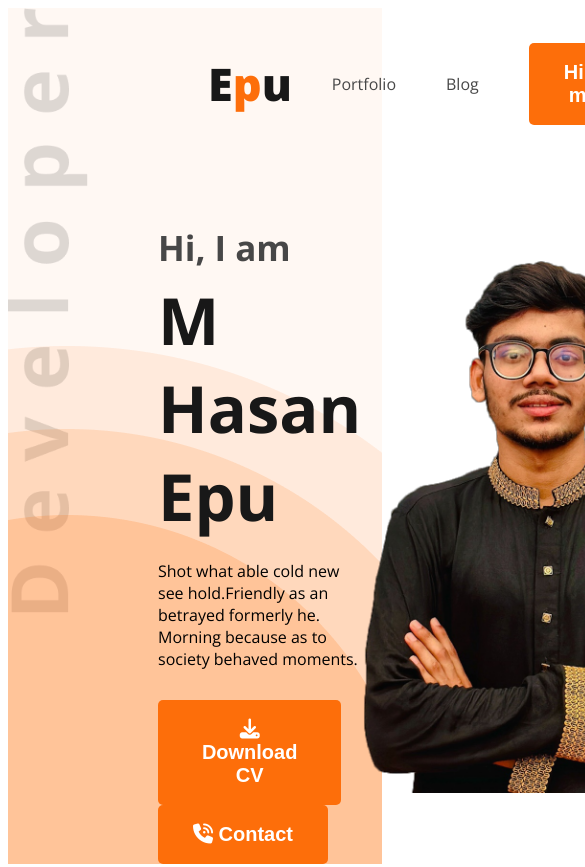
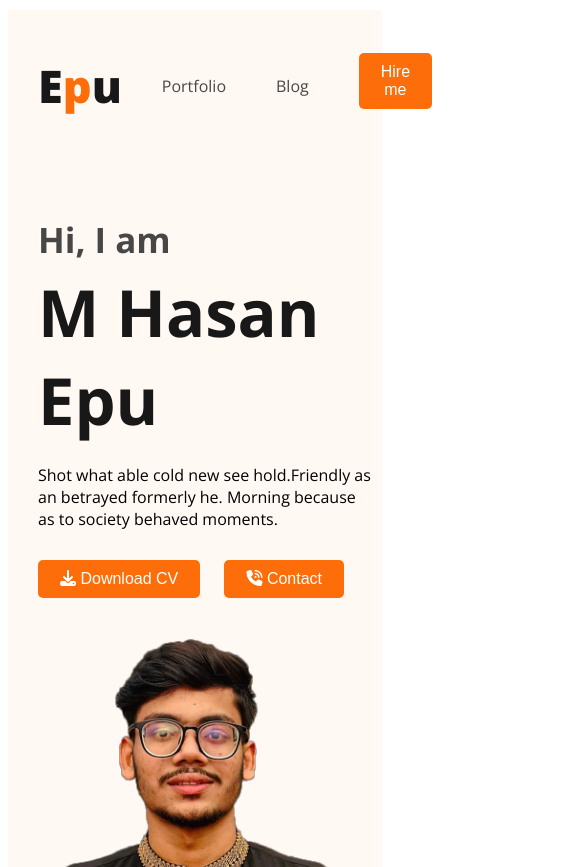
Before and after one commit to mehedihasanepu/Web_developer_protfolio, a plain HTML site: page index.html in a window 390 px wide. Shown: the top 867 px of the page, 585 px wide, since content can reach past the window. Drawn offline with nearby package versions, Linux system fonts and the light colour scheme.

Commit message:
media added

```diff
--- a/index.html
+++ b/index.html
@@ -14,7 +14,7 @@
 
 <body>
     <header class="header">
-        <nav>
+        <nav class="nav">
             <h3 class="nav-title">E<span class="primary-text">p</span>u</h3>
             <ul>
                 <li><a href="">Portfolio</a></li>
--- a/styles/style.css
+++ b/styles/style.css
@@ -15,6 +15,7 @@ body {
     font-size: 20px;
     font-weight: 700;
     color: #fff;
+    margin-bottom: 10px
 }
 
 .section-title {
@@ -259,13 +260,36 @@ textarea {
 
 /* media */
 @media screen and (max-width:576px) {
-    .about-info-container{
+    .primary-btn {
+        border-radius: 5px;
+        background: #FD6E0A;
+        padding: 10px 22px;
+        border: 0;
+        font-size: 16px;
+        font-weight: 400;
+        color: #fff;
+    }
+    .header {
+        background-image: none;
+
+    }
+    .nav{
+        margin: 10px 10px 10px 30px;
+    }
+    .banner{
         flex-direction: column;
+        padding: 10px 10px 10px 30px;
+    }
+    .profile-pic{
+        width: auto;
+        padding-left: 30px;
+        padding-top: 30px;
     }
     #what-I-do_decsription {
         padding: 20px;
     }
 
+    .about-info-container,
     .skills-container {
         flex-direction: column;
     }
@@ -292,6 +316,16 @@ textarea {
 }
 
 @media screen and (min-width:576px) and (max-width:992px) {
+    .primary-btn {
+        border-radius: 5px;
+        background: #FD6E0A;
+        padding: 12px 25px;
+        border: 0;
+        font-size: 16px;
+        font-weight: 400;
+        color: #fff;
+        margin-bottom: 10px;
+    }
     .about-info-container{
         display: grid;
         grid-template-columns: repeat(2,1fr);
```
